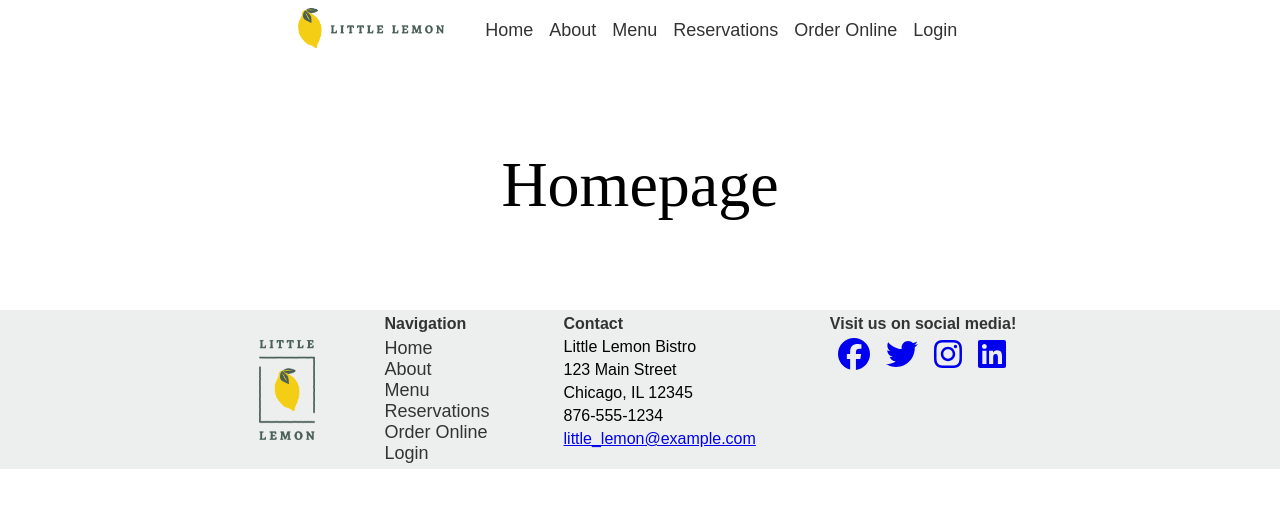
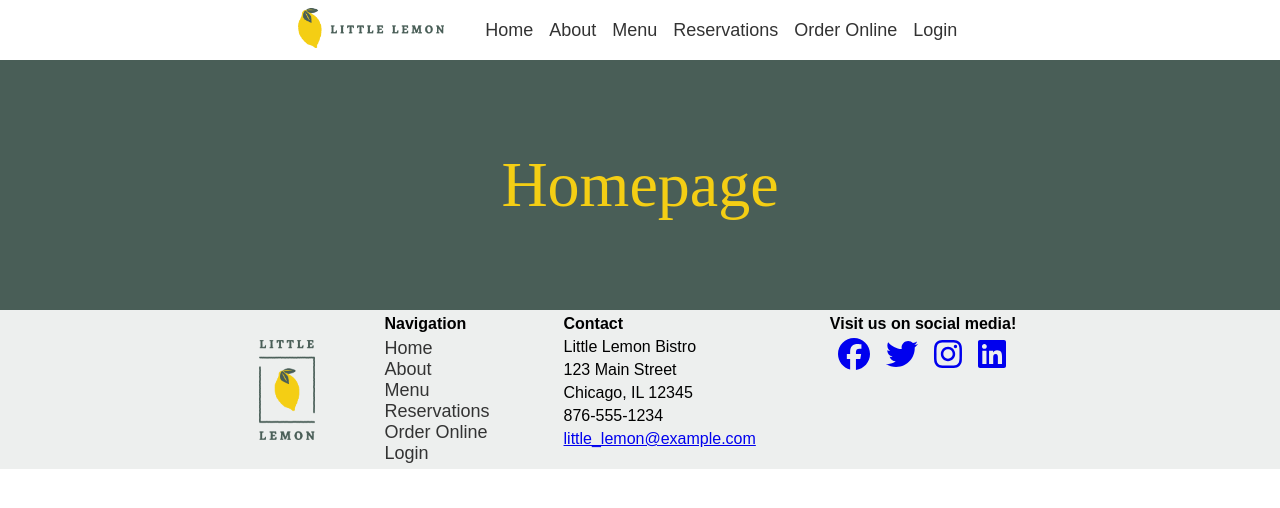
Before and after one commit to rdesantis/react-demo, a React (Create React App) app: page / in a window 1280 px wide. Shown: the top 508 px of the page. Built offline with nearby package versions, Linux system fonts and the light colour scheme.

Commit message:
Style generic elements

```diff
--- a/src/components/Main.js
+++ b/src/components/Main.js
@@ -1,7 +1,7 @@
 function Main() {
     return (
         <main>
-            Homepage
+            <h1>Homepage</h1>
         </main>
     );
 };
--- a/src/index.css
+++ b/src/index.css
@@ -29,9 +29,38 @@ body {
   font: var(--paragraph-text);
 }
 
+h1 {
+  font: var(--display-title);
+  margin: 5px;
+}
+
+h2 {
+  font: var(--subtitle);
+  margin: 5px;
+}
+
+h3 {
+  font: var(--lead-text);
+  margin: 5px;
+}
+
+h4 {
+  font: var(--section-title);
+  margin: 5px;
+}
+
 h5 {
   font: var(--categories);
-  color: var(--highlight-charcoal);
+  margin: 5px;
+}
+
+h6 {
+  font: var(--card-title);
+  margin: 5px;
+}
+
+p {
+  font: var(--paragraph-text);
   margin: 5px;
 }
 
@@ -80,9 +109,10 @@ header .nav {
 main {
   display: grid;
   align-items: center;
-  font: var(--display-title);
   text-align: center;
   height: 250px;
+  color: var(--primary-yellow);
+  background-color: var(--primary-green);
 }
 
 footer {
```
